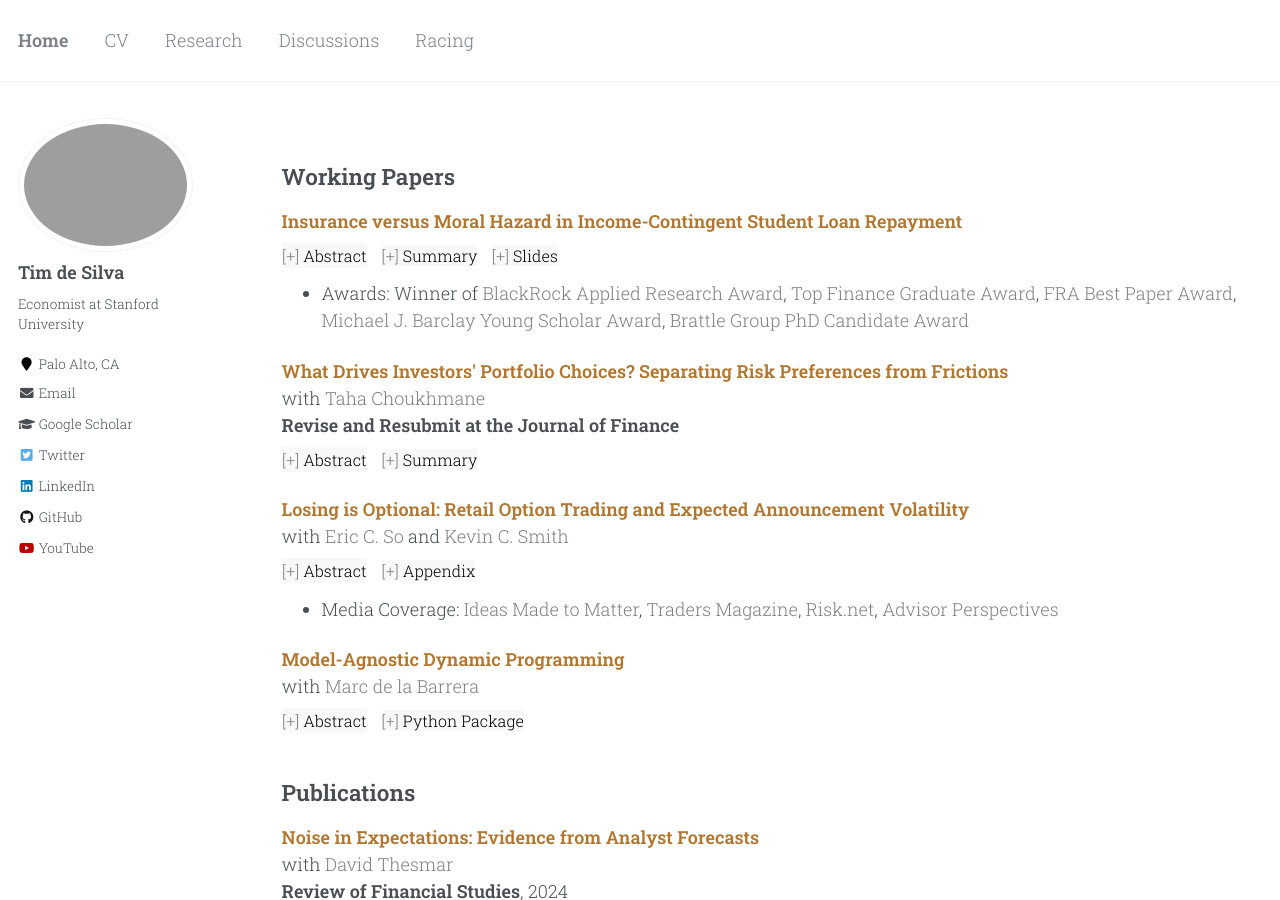
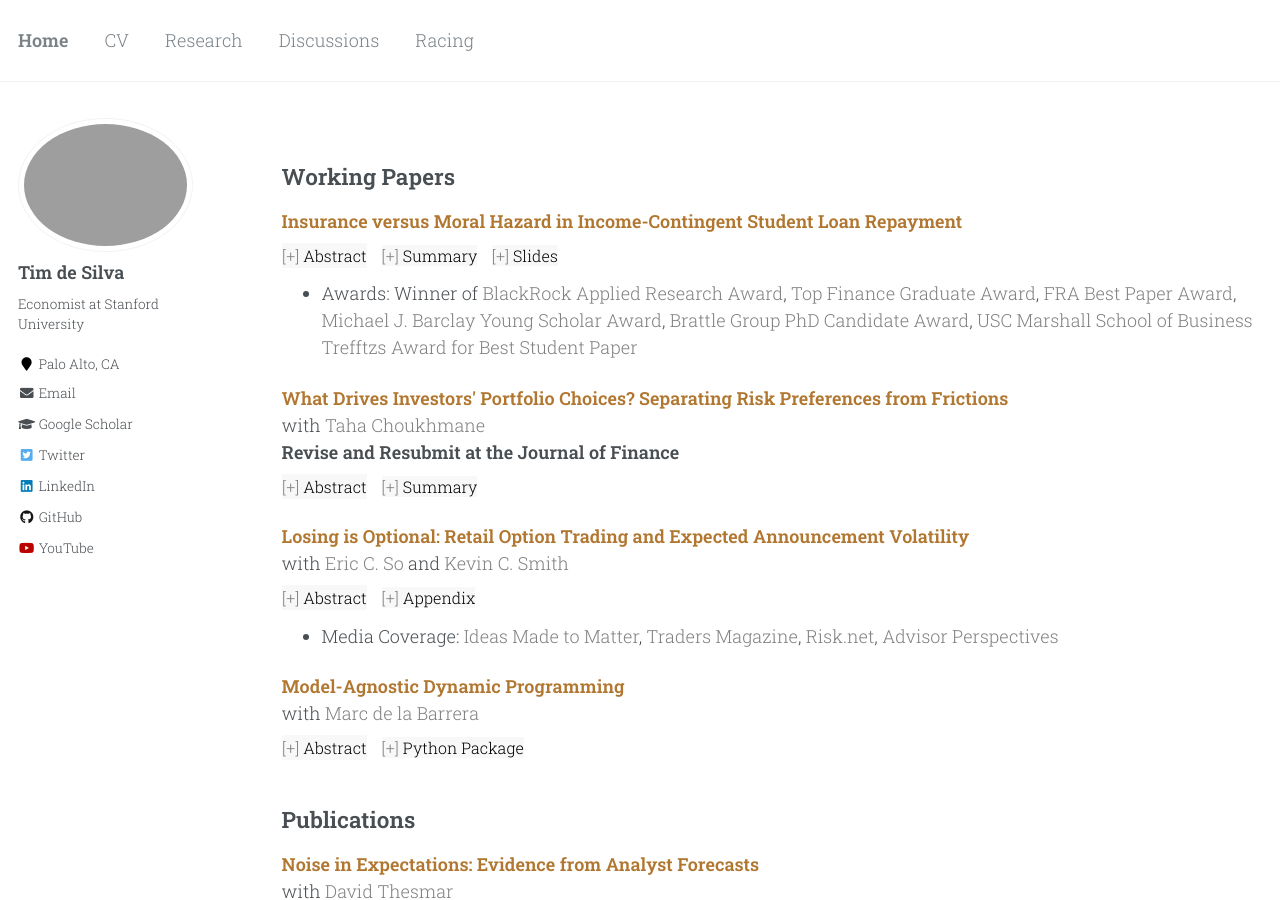
Before and after one commit to timhdesilva/timhdesilva.github.io, a Jekyll site: the page built from _pages/research.html, in a window 1280 px wide and 900 px high. Built offline with Jekyll 4.4.1, drawn with Linux system fonts in a browser that asks for light colours.

Commit message:
update cv

```diff
--- a/_pages/research.html
+++ b/_pages/research.html
@@ -64,7 +64,8 @@ author_profile: true
     <a style="text-decoration:none; background-color:#f8f8f8; font-size: 16px; font-family: Roboto Slab, serif; margin-right: 10px;" href="https://x.com/timdesilva/status/1728472810203279590?s=20"><span style="color: gray;">[+]</span> <span style="color:black;">Summary</span></a>
     <a style="text-decoration:none; background-color:#f8f8f8; font-size: 16px; font-family: Roboto Slab, serif;" href="http://timhdesilva.github.io/files/slides/jmpslides_short.pdf"><span style="color: gray;">[+]</span> <span style="color:black;">Slides</span></a>
   <ul style="margin-top: -12px">
-    <li>Awards: Winner of <a style="text-decoration:none; color:gray" href="https://www.blackrock.com/corporate/applied-research-award">BlackRock Applied Research Award</a>, <a style="text-decoration:none; color:gray" href="https://www.hec.edu/en/faculty-research/events/top-finance-graduate-award-hec-paris-0">Top Finance Graduate Award</a>, <a style="text-decoration:none; color:gray" href="https://fraconference.com/previous-programs/">FRA Best Paper Award</a>, <a style="text-decoration:none; color:gray" href="https://fraconference.com/previous-programs/">Michael J. Barclay Young Scholar Award</a>, <a style="text-decoration:none; color:gray" href="https://westernfinance.org/conference-2024/">Brattle Group PhD Candidate Award</a></li>
+    <li>Awards: Winner of <a style="text-decoration:none; color:gray" href="https://www.blackrock.com/corporate/applied-research-award">BlackRock Applied Research Award</a>, <a style="text-decoration:none; color:gray" href="https://www.hec.edu/en/faculty-research/events/top-finance-graduate-award-hec-paris-0">Top Finance Graduate Award</a>, <a style="text-decoration:none; color:gray" href="https://fraconference.com/previous-programs/">FRA Best Paper Award</a>, <a style="text-decoration:none; color:gray" href="https://fraconference.com/previous-programs/">Michael J. Barclay Young Scholar Award</a>, <a style="text-decoration:none; color:gray" href="https://westernfinance.org/conference-2024/">Brattle Group PhD Candidate Award</a>, <a style="text-decoration:none; color:gray" href="https://westernfinance.org/conference-2024/">USC Marshall School of
+      Business Trefftzs Award for Best Student Paper</a></li>
   </ul>
 </p>
 <div id="jmp" class="abstract-content">
```
Also changed, not shown: 1 other file.
